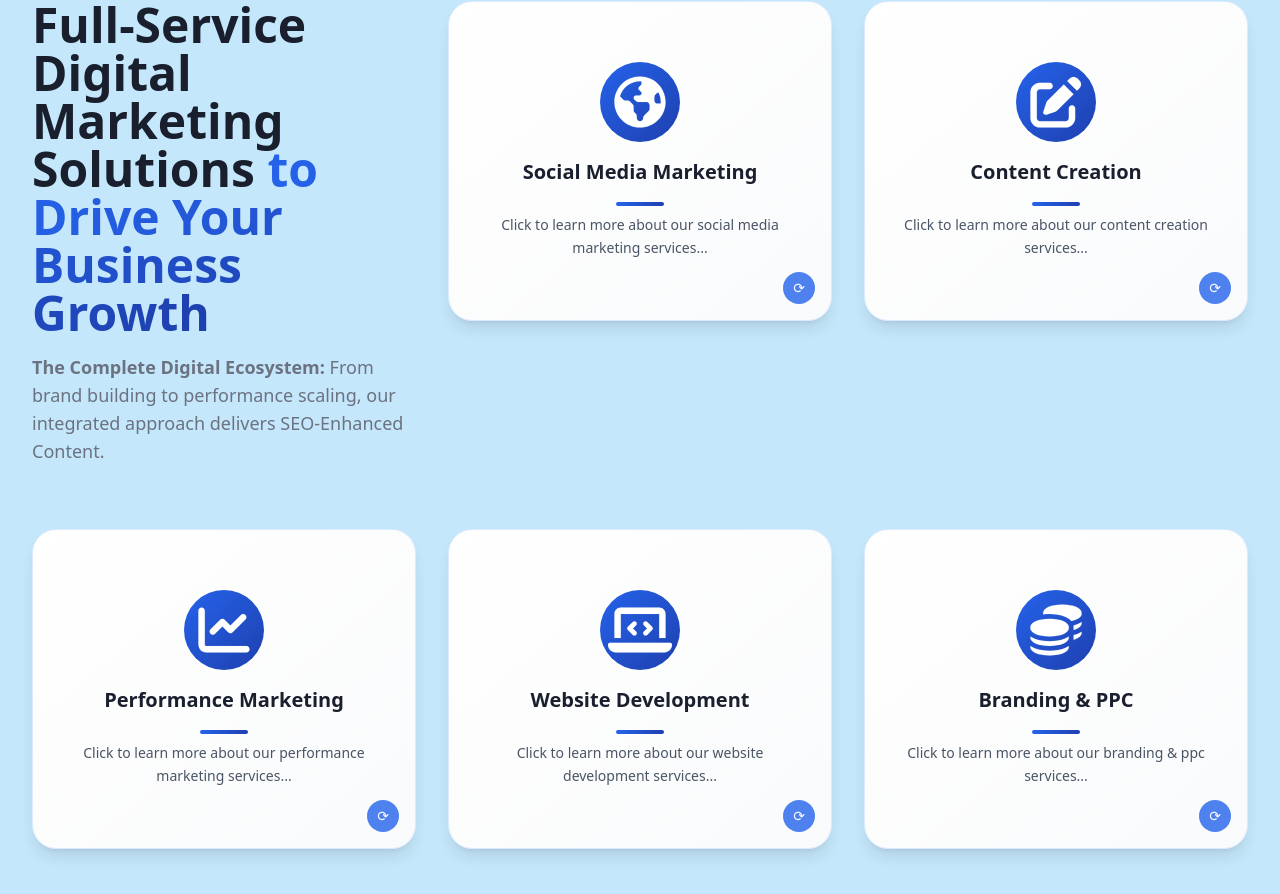
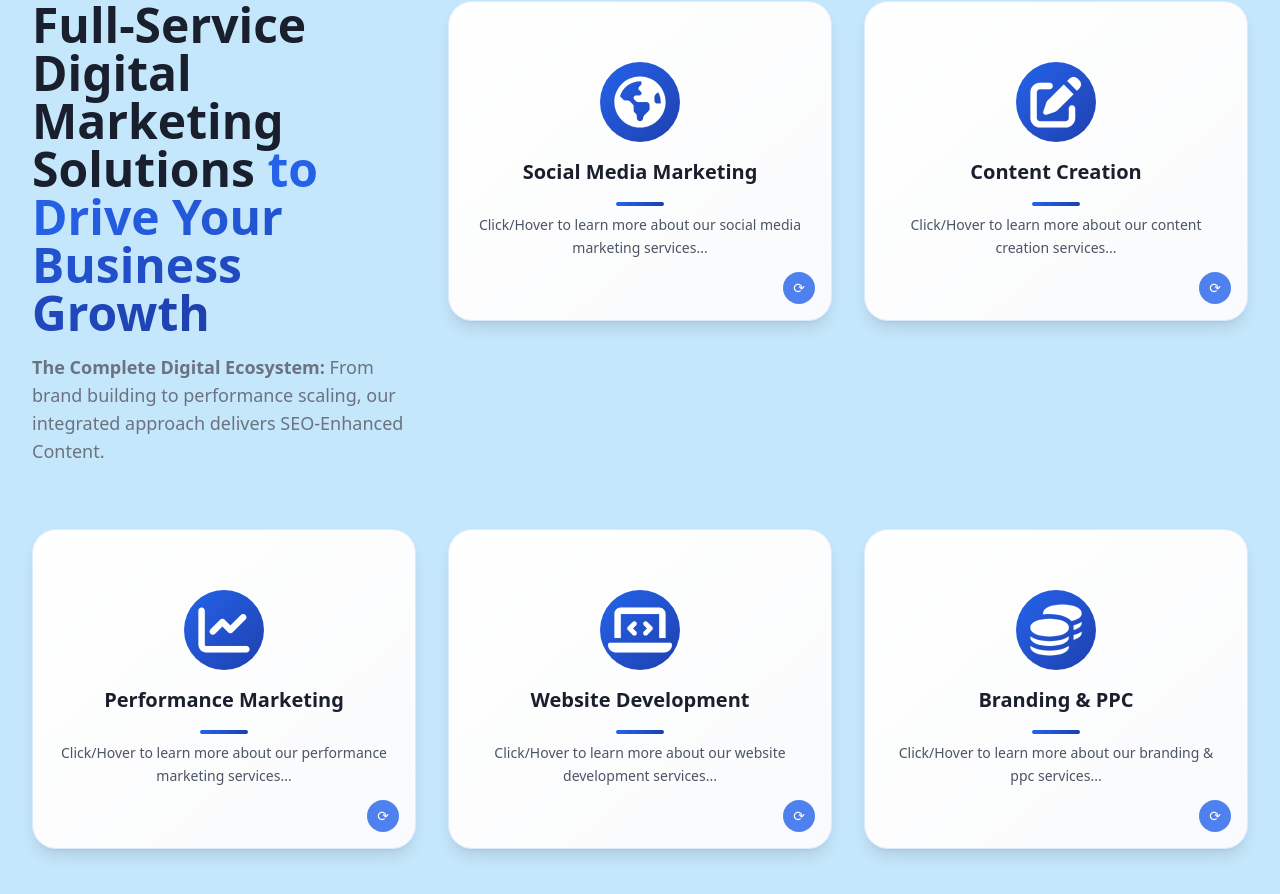
Before and after one commit to shubhworks/bigwigsocial, a Next.js app in the folder apps/frontend/: page / in a window 1280 px wide. Shown: the part 2647-3541 px from the top of the page. Built offline with nearby package versions, Linux system fonts and the light colour scheme.

Commit message:
enhancement

```diff
--- a/apps/frontend/components/cards/FlipCard.tsx
+++ b/apps/frontend/components/cards/FlipCard.tsx
@@ -19,7 +19,7 @@ const FlipCard = ({ logo, title, description }: AboutHeroCardProps) => {
           <h3 className="text-xl font-bold text-gray-900 mb-2">{title}</h3>
           <div className="w-12 h-1 bg-gradient-to-r from-[var(--color-accent)] to-[var(--color-accent-dark)] rounded-full my-2"></div>
           <p className="text-gray-600 text-sm leading-relaxed">
-            Click to learn more about our {title.toLowerCase()} services...
+            Click/Hover to learn more about our {title.toLowerCase()} services...
           </p>
           <div className="absolute bottom-4 right-4 w-8 h-8 bg-[var(--color-accent)] rounded-full flex items-center justify-center text-white text-sm opacity-80 group-hover:opacity-100 group-hover:scale-110 transition-all">
             ⟳
--- a/apps/frontend/components/services-section.tsx
+++ b/apps/frontend/components/services-section.tsx
@@ -33,12 +33,12 @@ export default function ServicesSection() {
             <FlipCard
               logo={<Earth className="size-12 md:size-16" />}
               title="Social Media Marketing"
-              description="High-Impact Social Media Marketing (SMM): We craft data-backed, winning social media strategies to manage your profiles, massively increase audience engagement, and drive high-quality traffic focused on measurable ROI."
+              description="High-Impact SMM: Data-backed strategies to manage profiles, boost engagement, and drive ROI-focused traffic across all major social channels."
             />
             <FlipCard
               logo={<PenWrite className="size-12 md:size-16" />}
               title="Content Creation"
-              description="SEO-Driven Content Marketing & Production: High-quality, original content and video production designed to captivate your audience, rank higher in search engines, and define your brand authority."
+              description="SEO-Driven Content: High-quality content, including video production, designed to captivate audiences, boost search rankings, and solidify brand authority."
             />
           </div>
         </div>
@@ -48,17 +48,17 @@ export default function ServicesSection() {
           <FlipCard
             logo={<Graph className="size-12 md:size-16" />}
             title="Performance Marketing"
-            description="ROI-Focused Performance Marketing: Specialized, data-driven campaigns focused solely on maximizing Conversion Rate Optimization (CRO). We guarantee qualified lead generation and superior measurable business outcomes."
+            description="ROI-Focused Campaigns: Specialized, data-driven campaigns focused on CRO (Conversion Rate Optimization) to guarantee qualified lead generation and measurable business outcomes."
           />
           <FlipCard
             logo={<LaptopCode className="size-12 md:size-16" />}
             title="Website Development"
-            description="Custom, SEO-Optimized Web Development: We engineer fast, secure, and responsive websites that are custom-built to be your 24/7 conversion-focused business platform."
+            description="Custom Web Development: We engineer fast, secure, and SEO-optimized websites, custom-built to be your 24/7 conversion-focused business platform."
           />
           <FlipCard
             logo={<Coin className="size-12 md:size-16" />}
             title="Branding & PPC"
-            description="Strategic Branding & Expert PPC Management: Establish an undeniable brand identity and instantly dominate search results with Google Ads & expert Pay-Per-Click (PPC) campaigns focused on immediate, targeted traffic."
+            description="Branding & Expert PPC: Establish undeniable brand identity and instantly dominate search results with targeted PPC campaigns for immediate, high-quality traffic."
           />
         </div>
 
--- a/apps/frontend/components/testimonial-section.tsx
+++ b/apps/frontend/components/testimonial-section.tsx
@@ -1,6 +1,8 @@
 'use client'
 
 import { useState, useEffect, useRef } from 'react'
+import { Instagram } from '../icons/Instagram'
+import { Facebook } from '../icons/Facebook'
 
 export default function TestimonialSection() {
   const [currentIndex, setCurrentIndex] = useState(0)
@@ -61,9 +63,13 @@ export default function TestimonialSection() {
       name: 'Mr. Ashutosh Mishra',
       company: 'Rangbhoomi Stadium',
       quote:
-        'See why Mr. Ashutosh Mishra recommends Bigwig Social for serious business promotion!',
+        'See why Mr. Ashutosh Mishra recommends Bigwig Social for serious business promotion!',
       video_horizontal: 'https://drive.google.com/file/d/1gQrOboYsEYCOn8MLtXrlGWeiHmZejIYb/view',
       video_vertical: 'https://drive.google.com/file/d/1Vim4scqIVI2nvZUnj0joqlJJZpRSqiG0/view',
+      socialHandles: {
+        instagram: "https://www.instagram.com/rangbhoomistadium?igsh=bDZqa2Z2Z3E5Y2Uz",
+        facebook: "https://www.facebook.com/share/1UJcMeHDWR",
+      },
       full_description: 'From the very beginning of our journey at Conta Venture, Big Wig Social has been a vital part of our team. In this testimonial, Mr. Ashutosh Mishra highlights the significant role Big Wig Social played in boosting our social media presence over the past glorious year. Hear how our partnership helped enhance their visibility and achieve their goals.',
     },
     {
@@ -74,6 +80,10 @@ export default function TestimonialSection() {
         'Professional, Creative, and Results-Driven Social Media Agency',
       video_horizontal: 'https://drive.google.com/file/d/1VGLdHOChwq0tVCY2fhjVJE5vDX6QIIiP/view',
       video_vertical: 'https://drive.google.com/file/d/1_iZh4wuFz0ZU3GbzDx8TNPRAPj0owG4C/view',
+      socialHandles: {
+        instagram: "https://www.instagram.com/gunforgloryjabalpur?igsh=MWxvc2t3ODNwbzdodw==",
+        facebook: "https://www.facebook.com/share/1UJcMeHDWR",
+      },
       full_description: 'Working with Big Wig Social for the past six months has been a game-changer. Mr. Ritik Tiwari praises our team for being professional, creative, and hardworking. He strongly recommends Big Wig Social for any business aiming to promote their brand, gain attraction, and create traction on social media platforms',
     },
     // {
@@ -418,6 +428,32 @@ export default function TestimonialSection() {
                   <p className="text-sm text-[var(--color-text-secondary)]">
                     {selectedTestimonial.company}
                   </p>
+                  {/* Social handles (if provided) */}
+                  {selectedTestimonial.socialHandles && (
+                    <div className="mt-3 flex items-center gap-3">
+                      {selectedTestimonial.socialHandles.instagram && (
+                        <a
+                          href={selectedTestimonial.socialHandles.instagram}
+                          target="_blank"
+                          rel="noopener noreferrer"
+                          aria-label="Instagram"
+                        >
+                          <Instagram className="size-10 hover:text-pink-500" />
+                        </a>
+                      )}
+
+                      {selectedTestimonial.socialHandles.facebook && (
+                        <a
+                          href={selectedTestimonial.socialHandles.facebook}
+                          target="_blank"
+                          rel="noopener noreferrer"
+                          aria-label="Facebook"
+                        >
+                          <Facebook className="size-10 hover:text-blue-500" />
+                        </a>
+                      )}
+                    </div>
+                  )}
                 </div>
               </div>
             </div>
```
